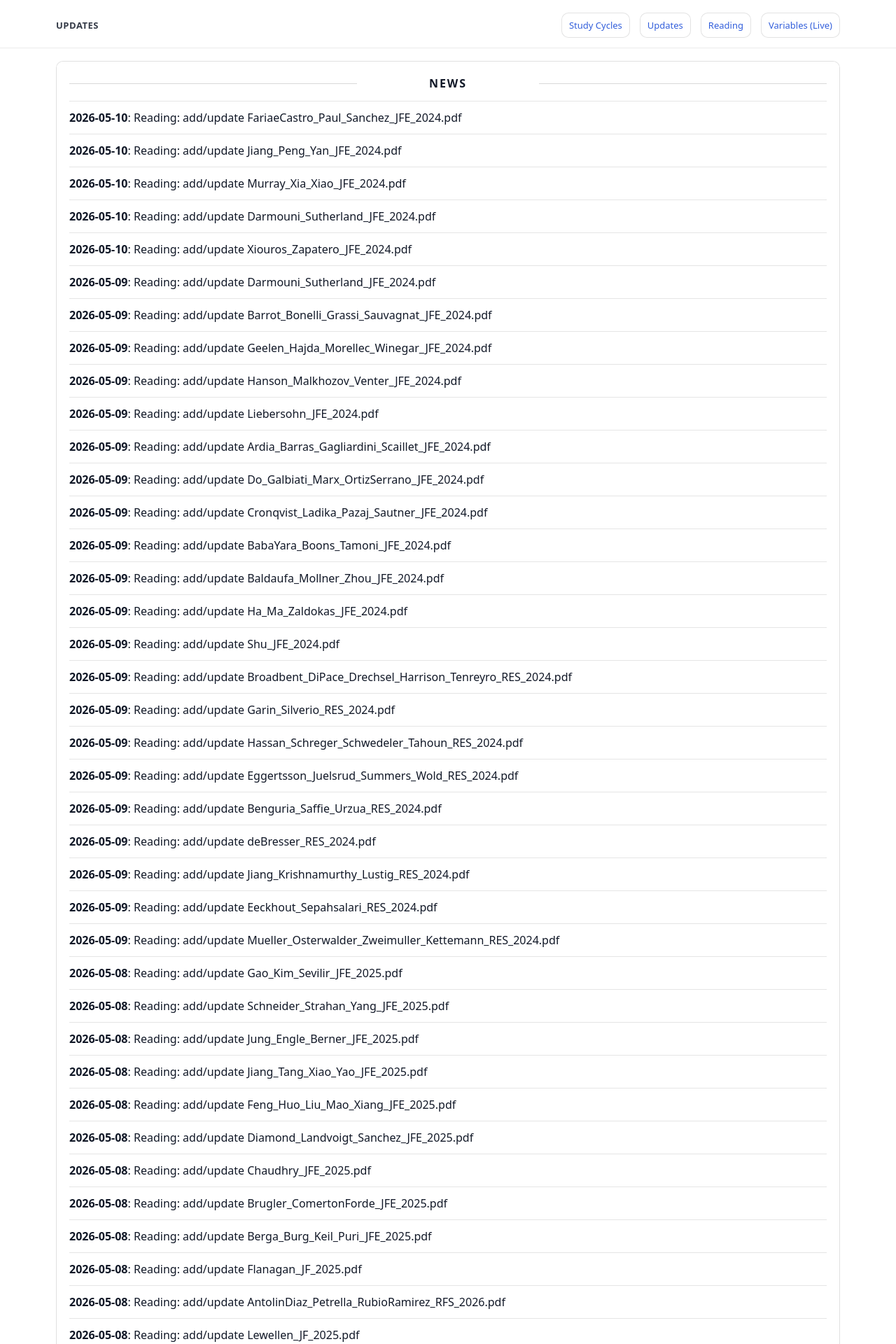
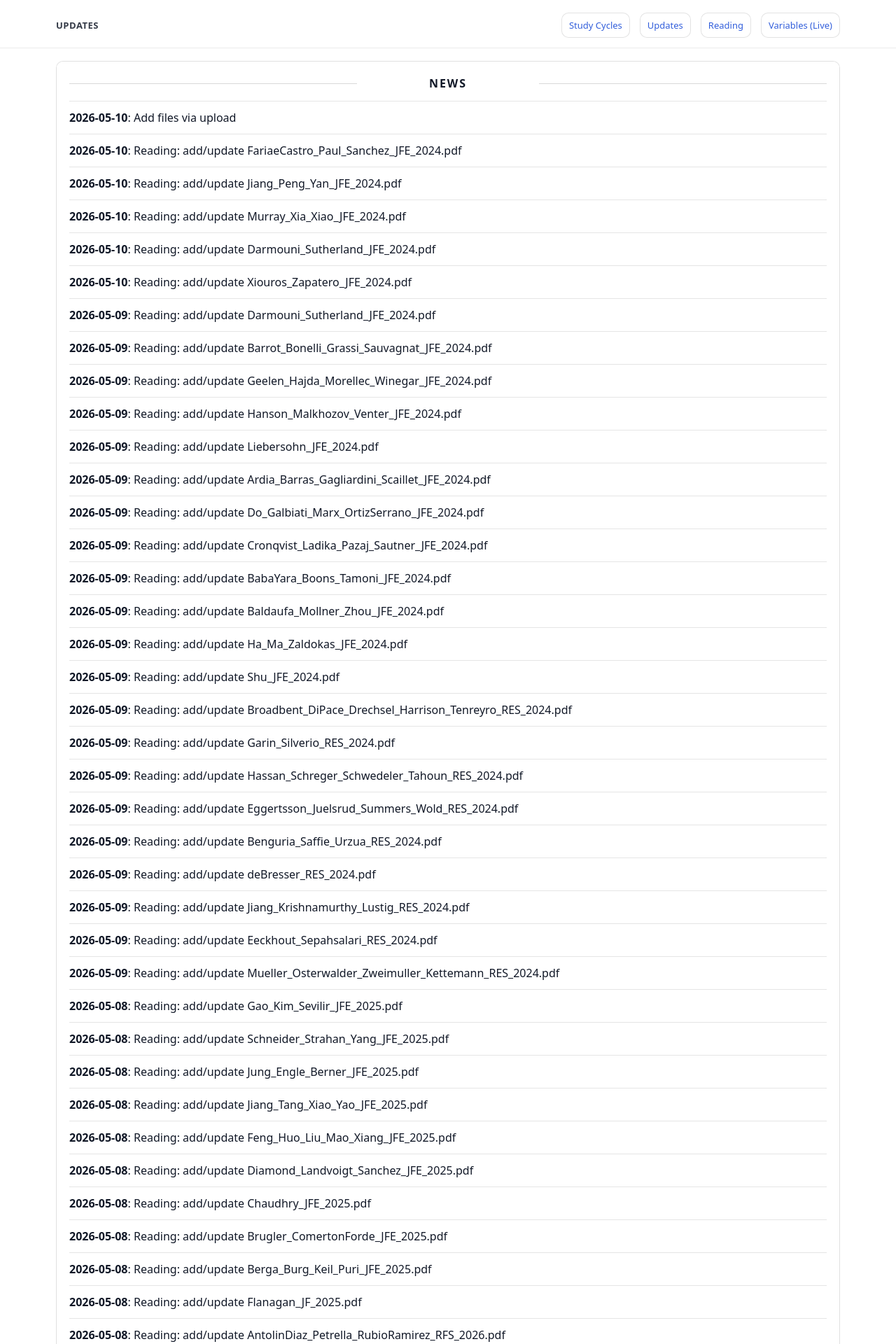
Before and after one commit to yaxinzn/study-archive, a Jekyll site: the page built from updates/index.md, in a window 1280 px wide. Shown: the top 1920 px of the page at 70% size. Built offline with Jekyll 4.4.1, drawn with Linux system fonts in a browser that asks for light colours; some of the changed text lies outside the part shown.

Commit message:
chore: update NEWS feed

```diff
--- a/_data/news.yml
+++ b/_data/news.yml
@@ -1,4 +1,7 @@
 # Auto-generated update history (sorted newest -> oldest). Do not edit manually.
+- ts: "1778392795"
+  date: "2026-05-10"
+  title: "Add files via upload"
 - ts: "1778367923"
   date: "2026-05-10"
   title: "Reading: add/update FariaeCastro_Paul_Sanchez_JFE_2024.pdf"
```
